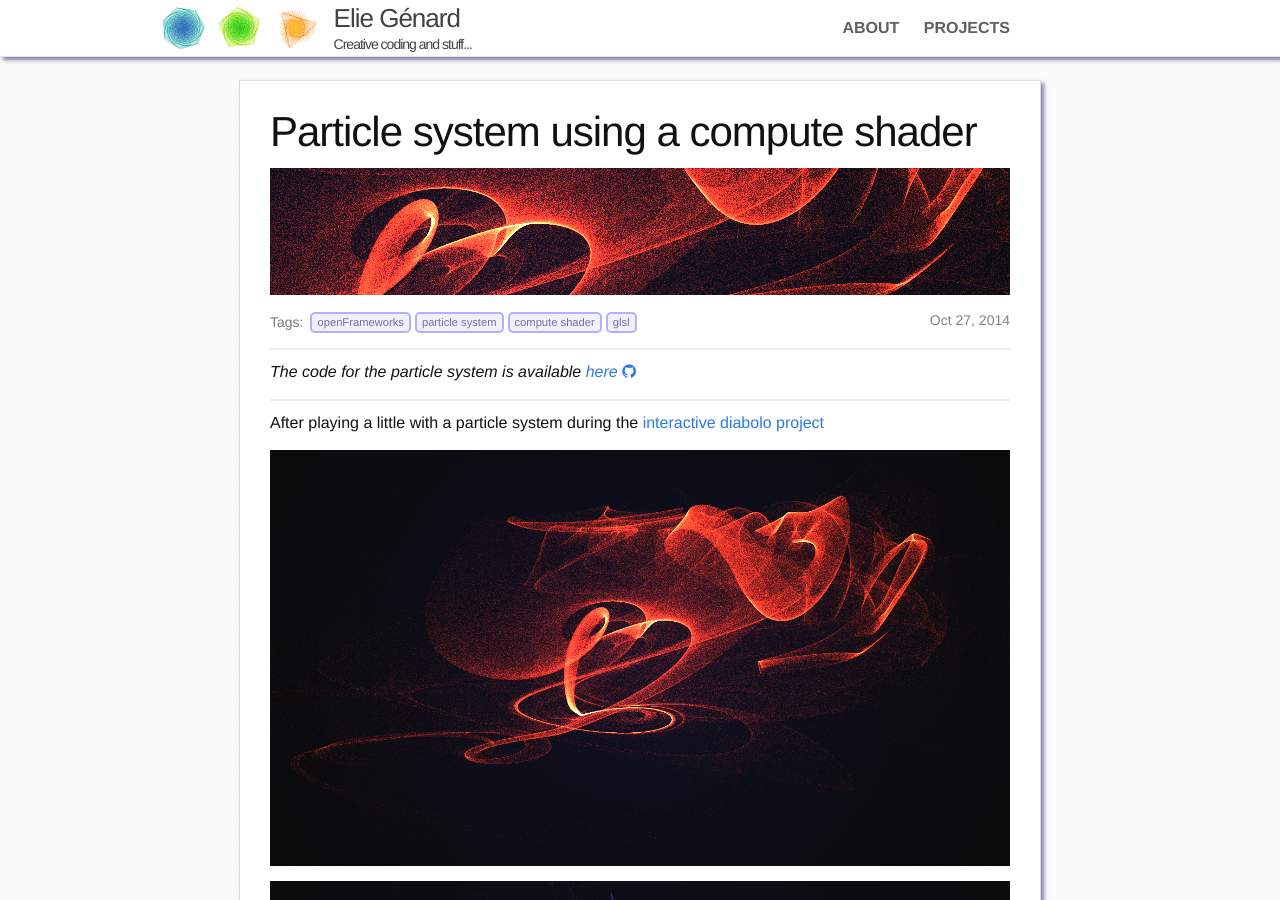
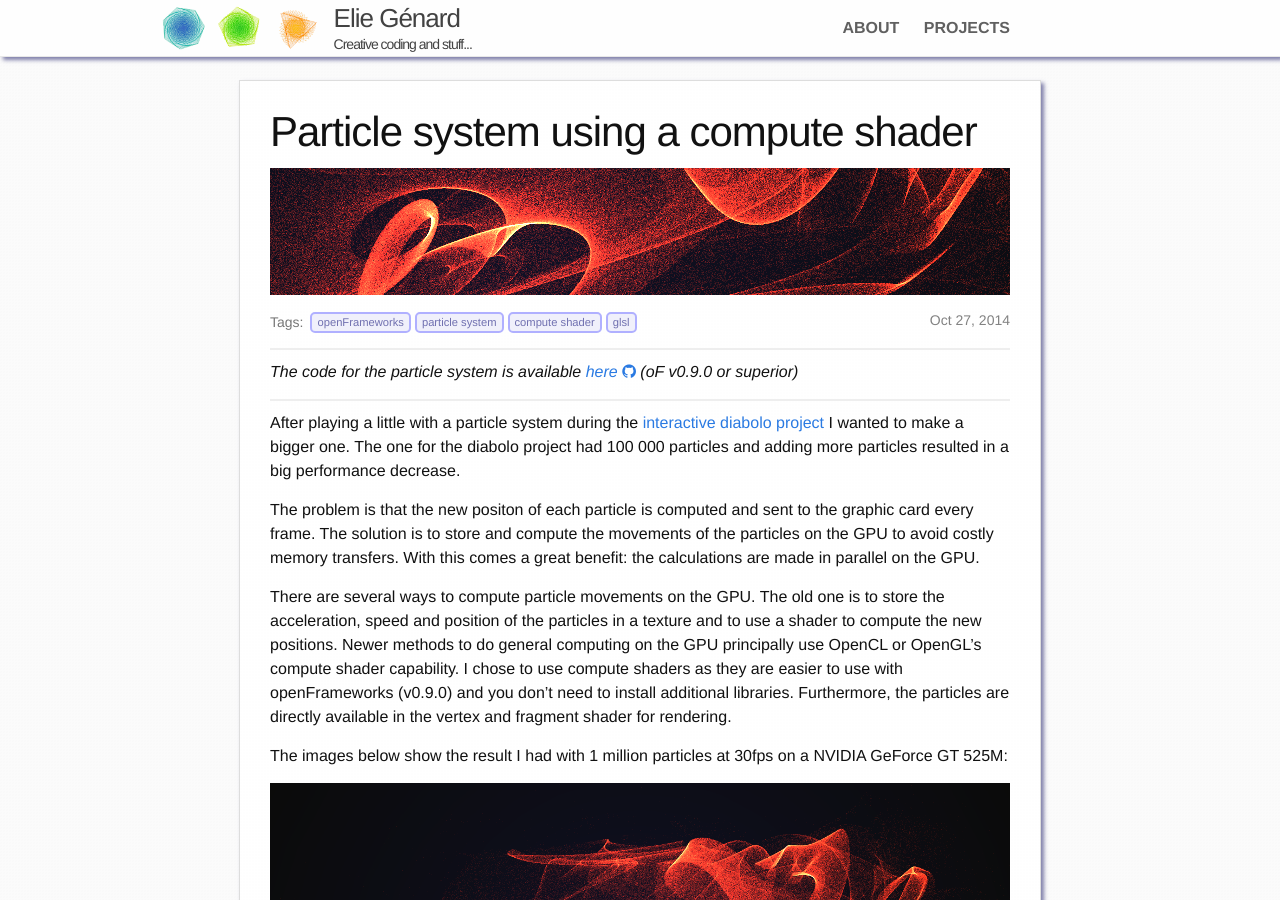
Before and after one commit to elaye/elaye.github.io-old, a Jekyll site: the page built from _posts/2014-10-27-particle-system-using-a-compute-shader.markdown, in a window 1280 px wide and 900 px high. Built offline with Jekyll 4.4.1, drawn with Linux system fonts in a browser that asks for light colours; nearby versions of some CDN libraries.

Commit message:
Complete articles

```diff
--- a/_posts/2014-09-31-interactive-diabolo.markdown
+++ b/_posts/2014-09-31-interactive-diabolo.markdown
@@ -5,6 +5,7 @@ date:   2014-09-31 14:00:00
 categories: openframeworks
 header-img: "interactive_diabolo_header.png"
 tags: [openFrameworks, particle system, interactive, diabolo, SuperCollider]
+lead: "As part of my last year of study in the Art, Science and Technology Masters at Grenoble INP, I had to realize a project that mixed art, science and technology. I worked with Thomas Moncond'huy on a project of interactive juggling with a diabolo. We had about three months to develop our project and zero budget. "
 ---
 
 As part of my last year of study in the Art, Science and Technology Masters at Grenoble INP, I had to realize a project that mixed art, science and technology. I worked with Thomas Moncond'huy on a project of interactive juggling with a diabolo. We had about three months to develop our project and zero budget.
--- a/_posts/2014-10-27-particle-system-using-a-compute-shader.markdown
+++ b/_posts/2014-10-27-particle-system-using-a-compute-shader.markdown
@@ -5,12 +5,20 @@ date:   2014-10-27 17:40:00
 categories: openframeworks
 header-img: "particle_system_compute_shader_header.png"
 tags: [openFrameworks, particle system, compute shader, glsl]
+lead: "After playing a little with a particle system during the interactive diabolo project I wanted to make a bigger one. The one for the diabolo project had 100 000 particles and adding more particles resulted in a big performance decrease."
 ---
 
-<em>The code for the particle system is available </em>[<em>here</em> <i class="fa fa-github"></i>](https://github.com/elaye/particleSystemCS)
+<em>The code for the particle system is available </em>[<em>here</em> <i class="fa fa-github"></i>](https://github.com/elaye/particleSystemCS){:target="_blank"} <em>(oF v0.9.0 or superior)</em>
 <hr>
 
-After playing a little with a particle system during the [interactive diabolo project]({% post_url 2014-09-31-interactive-diabolo %})
+After playing a little with a particle system during the [interactive diabolo project]({% post_url 2014-09-31-interactive-diabolo %}) I wanted to make a bigger one. The one for the diabolo project had 100 000 particles and adding more particles resulted in a big performance decrease.
+
+The problem is that the new positon of each particle is computed and sent to the graphic card every frame. The solution is to store and compute the movements of the particles on the GPU to avoid costly memory transfers. With this comes a great benefit: the calculations are made in parallel on the GPU.
+
+There are several ways to compute particle movements on the GPU. The old one is to store the acceleration, speed and position of the particles in a texture and to use a shader to compute the new positions. <!-- Although this works fine, it feels a little bit unnatural as the fragment  -->
+Newer methods to do general computing on the GPU principally use OpenCL or OpenGL's compute shader capability. I chose to use compute shaders as they are easier to use with openFrameworks (v0.9.0) and you don't need to install additional libraries. Furthermore, the particles are directly available in the vertex and fragment shader for rendering.
+
+The images below show the result I had with 1 million particles at 30fps on a NVIDIA GeForce GT 525M:
 
 <img alt="particle system compute shader screenshot 1" src="/img/posts/particle_system_compute_shader_screenshot_1.png"/>
 
```
Also changed, not shown: _posts/2014-12-04-ofxMarkovChain.markdown (+5 -2 lines).
